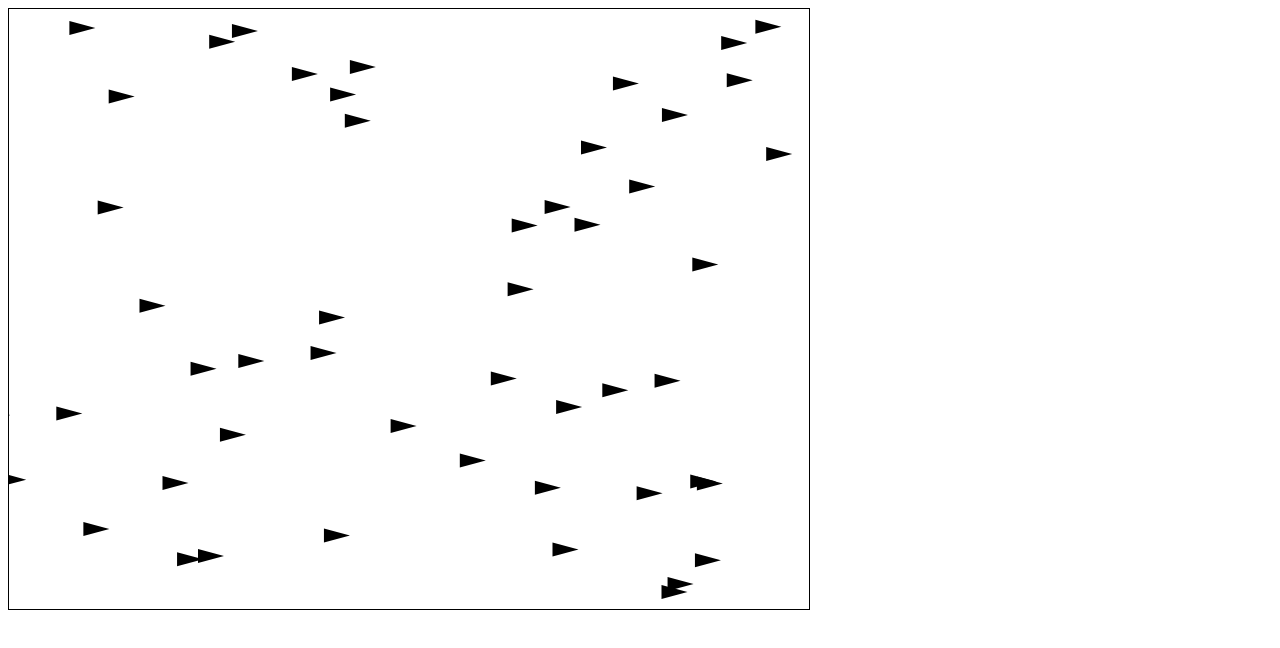
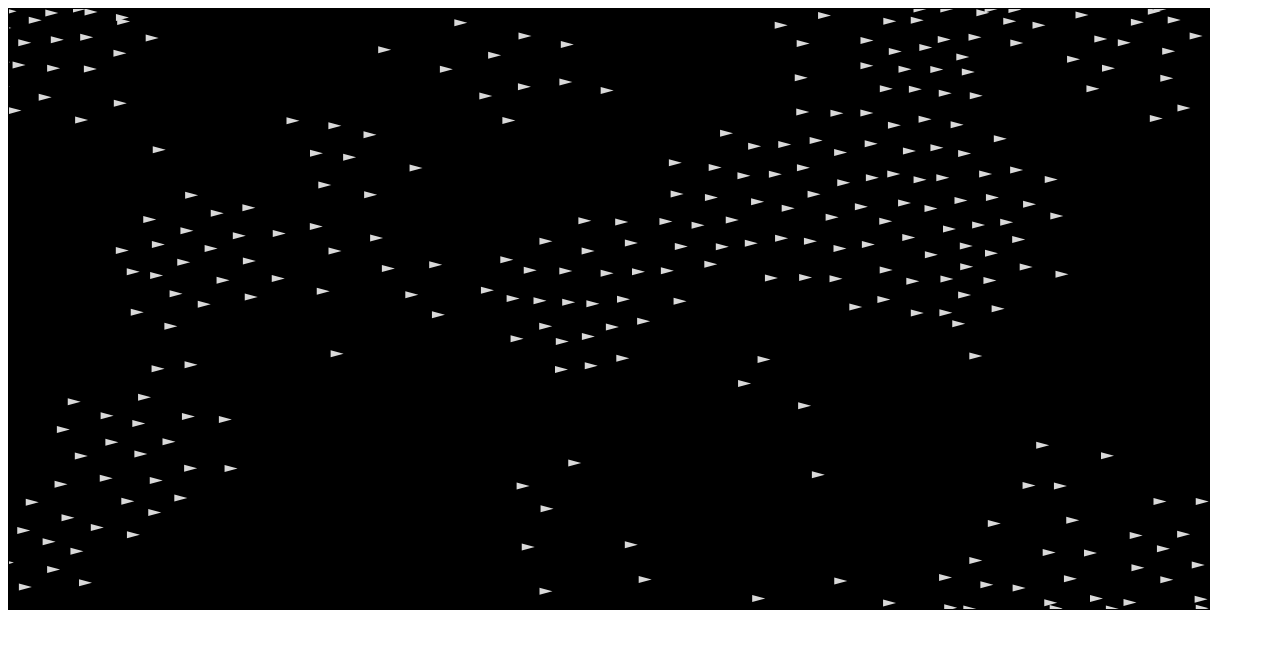
Before and after one commit to andrewstyll/boyOhBoids, a plain HTML site: page index.html in a window 1280 px wide. Drawn offline with Linux system fonts and the light colour scheme.

Commit message:
basics down

```diff
--- a/boyOhBoids.js
+++ b/boyOhBoids.js
@@ -1,14 +1,22 @@
 var canvas = document.getElementById('indexCanvas');
 var ctx = canvas.getContext('2d');
-var BOID_RADIUS = 100;
 
-var BOID_WIDTH = 14;
-var BOID_HEIGHT = 26;
-var BOID_VEL = 10;
+var SEP_WEIGHT = 0.03;
+var COH_WEIGHT = 0.003;
+var ALI_WEIGHT = 0.03;
 
-var NUM_BOIDS = 50;
-var TICK_RATE = 50;
+var BOID_RADIUS = 50;
+var BOID_VEL = 4;
+var BOID_MAX_VEL = BOID_VEL/2;
+var BOID_MIN_DISTANCE = 30;
 
+var BOID_WIDTH = 7;
+var BOID_HEIGHT = 13;
+
+var NUM_BOIDS = 300;
+var TICK_RATE = 33;
+
+/* VECTORS */
 function Vector(x, y) {
     this.x = x;
     this.y = y;
@@ -19,11 +27,111 @@ Vector.prototype.add = function(vector) {
     return v;
 }
 
+Vector.prototype.subtract = function(vector) {
+    let v = new Vector(this.x-vector.x, this.y-vector.y);
+    return v;
+}
+
+Vector.prototype.divideByScalar = function(scalar) {
+    let v = new Vector(this.x/scalar, this.y/scalar);
+    return v;
+}
+
+Vector.prototype.multiplyByScalar = function(scalar) {
+    let v = new Vector(this.x*scalar, this.y*scalar);
+    return v;
+}
+
+Vector.prototype.pythagorean = function(x, y) {
+    let sumSquares = Math.pow(this.x-x, 2) + Math.pow(this.y-y, 2);
+    return Math.sqrt(sumSquares);
+}
+
+Vector.prototype.normalise = function() {
+    let mag = this.pythagorean(0, 0);
+    return this.divideByScalar(mag);
+}
+
+Vector.prototype.steer = function(boid) {
+    let steer = this.divideByScalar(boid.neighbours.length);
+    steer = steer.normalise();
+    steer = steer.multiplyByScalar(BOID_MAX_VEL);
+    steer = steer.subtract(boid.velocity);
+    return steer;
+}
+
+/* BOIDS */
 function Boid(velocity, position) {
     this.velocity = velocity;
     this.position = position;
+    this.neighbours = [];
+
     this.height = BOID_HEIGHT;
     this.width = BOID_WIDTH;
+}
+
+Boid.prototype.getNeighbours = function(flock) {
+    for(let boid of flock.boids) {
+    //if a boid is withing the radius of this boid, it is a neighbour
+    let distance = this.position.pythagorean(boid.position.x, boid.position.y);
+        if(distance < BOID_RADIUS && distance > 0 && boid != this) {
+            this.neighbours.push(boid);
+        }
+    }
+}
+
+Boid.prototype.clearNeighbours = function() {
+    this.neighbours = [];
+}
+
+Boid.prototype.seperation = function() {
+    let sepVel = new Vector(0, 0);
+
+    if(this.neighbours.length != 0) {
+        for(let boid of this.neighbours) {
+            let distance = this.position.pythagorean(boid.position.x, boid.position.y);
+            if(distance < BOID_MIN_DISTANCE && distance > 0) {
+                let difference = this.position.subtract(boid.position);
+                difference = difference.normalise();
+                difference = difference.divideByScalar(distance);
+                sepVel = sepVel.add(difference);
+            }
+        }
+        if(sepVel.pythagorean(0, 0) > 0) {
+            sepVel = sepVel.steer(this);
+        }
+    }
+    return sepVel;
+}
+
+Boid.prototype.cohesion = function() {
+    let cohVel = new Vector(0, 0);
+    if(this.neighbours.length != 0) {
+        for(let boid of this.neighbours) {
+            cohVel = cohVel.add(boid.position);
+        }
+        cohVel = cohVel.steer(this);
+    }
+    return cohVel;
+}
+
+Boid.prototype.alignment = function() {
+    let aliVel = new Vector(0, 0);
+    if(this.neighbours.length != 0) {
+        for(let boid of this.neighbours) {
+            aliVel = aliVel.add(boid.velocity);
+        }
+        aliVel = aliVel.steer(this);
+    }
+    return aliVel;
+}
+
+Boid.prototype.drawVector = function(vector) {
+    ctx.beginPath();
+    ctx.strokeStyle = "Orange";
+    ctx.moveTo(this.position.x,this.position.y);
+    ctx.lineTo(this.position.x + vector.x, this.position.y + vector.y);
+    ctx.stroke();
 }
 
 Boid.prototype.updateBody = function() {
@@ -40,33 +148,23 @@ Boid.prototype.draw = function() {
     ctx.moveTo(this.position.x, this.position.y);
     ctx.lineTo(this.position.x-this.height, this.position.y-(this.width/2));
     ctx.lineTo(this.position.x-this.height, this.position.y+(this.width/2));
+    ctx.fillStyle = "#d9d9d9";
     ctx.fill();
-
-    /*ctx.beginPath();
-    ctx.strokeStyle = "Orange";
-    ctx.moveTo(this.position.x, this.position.y);
-    ctx.lineTo(this.position.x + this.velocity.x, this.position.y + this.velocity.y);
-    ctx.stroke();*/
 }
 
+/* FLOCK */
 function Flock() {
     this.boids = [];
 }
 
-Flock.prototype.seperation = function(boid) {
-    return boid.velocity;
-}
-
-Flock.prototype.cohesion = function(boid) {
-    return boid.velocity;
-}
-
-Flock.prototype.alignment = function(boid) {
-    return boid.velocity;
-}
 
 Flock.prototype.capVelocity = function(velocity) {
     //limit the velocity of the boids so they can't accelerate to mach10
+    let mag = velocity.pythagorean(0, 0); //returns magnitude of a vector.
+    if( mag > BOID_MAX_VEL) {
+    //set velocity to new value
+        velocity = velocity.normalise().multiplyByScalar(BOID_MAX_VEL);
+    }
     return velocity;
 }
 
@@ -88,8 +186,8 @@ Flock.prototype.capPosition = function(position) {
 
 Flock.prototype.initBoids = function() {
     for(let i = 0; i < NUM_BOIDS; i++) {
-        let vX = Math.random()*BOID_VEL-5;
-        let vY = Math.random()*BOID_VEL-5;
+        let vX = Math.random()*BOID_VEL-(BOID_VEL/2);
+        let vY = Math.random()*BOID_VEL-(BOID_VEL/2);
         let pX = Math.random()*canvas.width;
         let pY = Math.random()*canvas.height;
 
@@ -108,24 +206,26 @@ Flock.prototype.draw = function() {
 }
 
 //Start execution here!
-
 var flock = new Flock();
 flock.initBoids();
 
 moveFlock = function() {
     ctx.clearRect(0, 0, canvas.width, canvas.height);
+    ctx.fillStyle = "black";
+    ctx.fillRect(0, 0, canvas.width, canvas.height);
     flock.draw();
 
     for(let boid of flock.boids) {
-        let sep = flock.seperation(boid);
-        let coh = flock.cohesion(boid);
-        let ali = flock.alignment(boid);
+        boid.getNeighbours(flock);
+        let sep = boid.seperation().multiplyByScalar(SEP_WEIGHT);
+        let coh = boid.cohesion().multiplyByScalar(COH_WEIGHT);
+        let ali = boid.alignment().multiplyByScalar(ALI_WEIGHT);
 
         let newVelocity = sep.add(coh.add(ali));
-        //boid.velocity = boid.velocity.add(newVelocity);
+        boid.velocity = flock.capVelocity(boid.velocity.add(newVelocity));
         boid.position = flock.capPosition(boid.position.add(boid.velocity));
+        boid.clearNeighbours();
     }
 }
 
-//moveFlock();
 setInterval(moveFlock, TICK_RATE);
--- a/index.html
+++ b/index.html
@@ -9,7 +9,7 @@
     <body style="background-color:powderblue; width:100%; height:100%; margin:0px;">
     -->
     <body>
-        <canvas id="indexCanvas" width="800" height="600" style="border:1px solid black;"></canvas>
+        <canvas id="indexCanvas" width="1200" height="600" style="border:1px solid black;"></canvas>
         <script src="boyOhBoids.js"></script>
     </body>
 </html>
```
